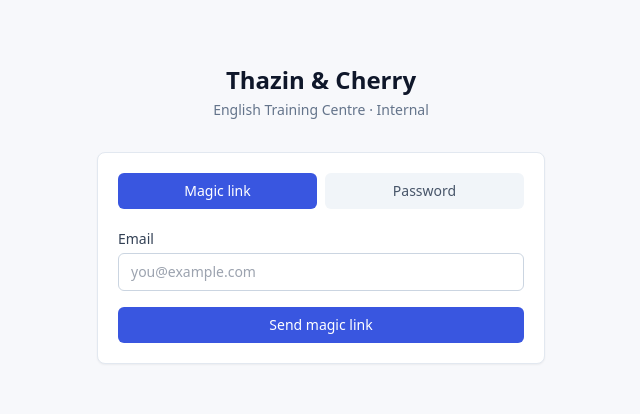
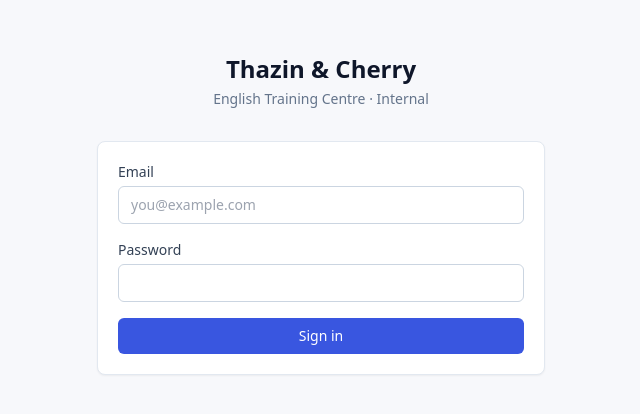
Before and after one commit to ZaidenxThiha/tc-school-mgmt, a Next.js app in the folder app/: page /login in a window 1280 px wide. Shown: the part 186-600 px from the top of the page, without its empty margins (319-959 px from the left). Built offline with nearby package versions, Linux system fonts and the light colour scheme; no server answers.

Commit message:
Login: remove magic-link option; password-only sign-in

```diff
--- a/app/src/app/login/page.tsx
+++ b/app/src/app/login/page.tsx
@@ -9,20 +9,7 @@ export default function LoginPage() {
   const supabase = createClient();
   const [email, setEmail] = useState('');
   const [password, setPassword] = useState('');
-  const [mode, setMode] = useState<'magic' | 'password'>('magic');
-  const [status, setStatus] = useState<{ kind: 'idle' | 'sending' | 'sent' | 'error'; msg?: string }>({ kind: 'idle' });
-
-  async function sendMagicLink(e: React.FormEvent) {
-    e.preventDefault();
-    setStatus({ kind: 'sending' });
-    const origin = window.location.origin;
-    const { error } = await supabase.auth.signInWithOtp({
-      email,
-      options: { emailRedirectTo: `${origin}/auth/callback` },
-    });
-    if (error) setStatus({ kind: 'error', msg: error.message });
-    else setStatus({ kind: 'sent', msg: `Magic link sent to ${email}. Check your inbox.` });
-  }
+  const [status, setStatus] = useState<{ kind: 'idle' | 'sending' | 'error'; msg?: string }>({ kind: 'idle' });
 
   async function signInWithPassword(e: React.FormEvent) {
     e.preventDefault();
@@ -41,38 +28,20 @@ export default function LoginPage() {
         </div>
 
         <div className="card">
-          <div className="flex gap-2 mb-5 text-sm">
-            <button
-              onClick={() => setMode('magic')}
-              className={`flex-1 py-2 rounded-md font-medium ${mode === 'magic' ? 'bg-brand-600 text-white' : 'bg-slate-100 text-slate-600'}`}
-            >
-              Magic link
-            </button>
-            <button
-              onClick={() => setMode('password')}
-              className={`flex-1 py-2 rounded-md font-medium ${mode === 'password' ? 'bg-brand-600 text-white' : 'bg-slate-100 text-slate-600'}`}
-            >
-              Password
-            </button>
-          </div>
-
-          <form onSubmit={mode === 'magic' ? sendMagicLink : signInWithPassword} className="space-y-4">
+          <form onSubmit={signInWithPassword} className="space-y-4">
             <div>
               <label className="label">Email</label>
               <input type="email" required value={email} onChange={(e) => setEmail(e.target.value)} className="input" placeholder="you@example.com" />
             </div>
-            {mode === 'password' && (
-              <div>
-                <label className="label">Password</label>
-                <input type="password" required value={password} onChange={(e) => setPassword(e.target.value)} className="input" />
-              </div>
-            )}
+            <div>
+              <label className="label">Password</label>
+              <input type="password" required value={password} onChange={(e) => setPassword(e.target.value)} className="input" />
+            </div>
             <button type="submit" disabled={status.kind === 'sending'} className="btn-primary w-full">
-              {status.kind === 'sending' ? 'Working…' : mode === 'magic' ? 'Send magic link' : 'Sign in'}
+              {status.kind === 'sending' ? 'Signing in…' : 'Sign in'}
             </button>
           </form>
 
-          {status.kind === 'sent' && <p className="mt-4 text-sm text-emerald-700">{status.msg}</p>}
           {status.kind === 'error' && <p className="mt-4 text-sm text-rose-700">{status.msg}</p>}
         </div>
       </div>
```
